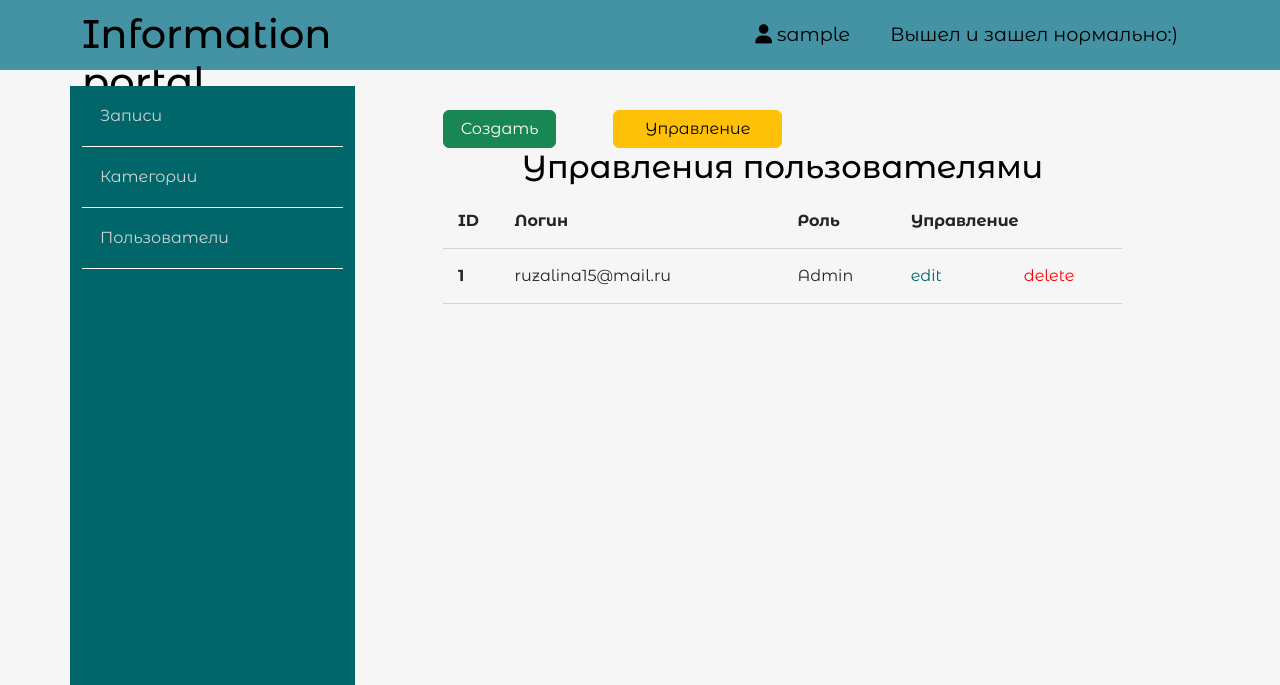
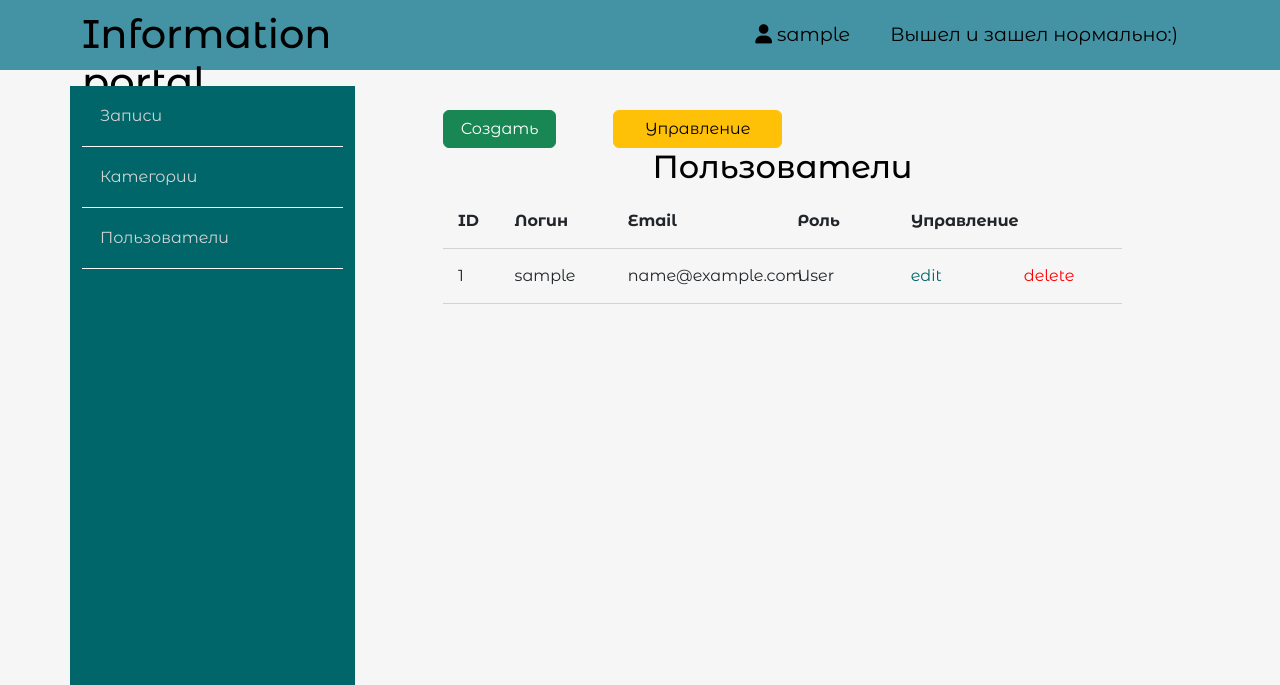
Before and after one commit to SalakhovaRum/42Laba, a PHP site: page /Laba/admin/users/index.php in a window 1280 px wide. Shown: the top 685 px of the page. Run offline with PHP 8.4, Linux system fonts and the light colour scheme; the visitor is signed in with stand-in values (Sample User, id 1); tables that the repository leaves empty or names only in its code hold one stand-in row (values such as "Sample post"); some libraries are stand-ins or nearby versions.

Commit message:
Update, Delete USERS в админке

```diff
--- a/admin/users/index.php
+++ b/admin/users/index.php
@@ -1,5 +1,6 @@
 <?php session_start();
-include "../../path.php"
+include "../../path.php";
+include "../../app/controllers/users.php";
 ?>
 
 <!doctype html>
@@ -35,19 +36,27 @@ include "../../path.php"
                 <a href="<?php echo BASE_URL . "admin/topics/index.php"; ?>" class="col-3 btn btn-warning">Управление</a>
             </div>
             <div class="row title-table">
-                <h2>Управления пользователями</h2>
+                <h2>Пользователи</h2>
                 <div class="col-1">ID</div>
-                <div class="col-5">Логин</div>
+                <div class="col-2">Логин</div>
+                <div class="col-3">Email</div>
                 <div class="col-2">Роль</div>
                 <div class="col-4">Управление</div>
             </div>
+            <?php foreach ($users as $key => $user): ?>
             <div class="row post">
-                <div class="id col-1">1</div>
-                <div class="title col-5">ruzalina15@mail.ru</div>
-                <div class="author col-2">Admin</div>
-                <div class="red col-2"><a href="">edit</a></div>
-                <div class="del col-2"><a href="">delete</a> </div>
+                <div class="col-1"><?=$user['id'];?></div>
+                <div class="col-2"><?=$user['username'];?></div>
+                <div class="col-3"><?=$user['email'];?></div>
+                <?php if ($user['admin'] == 1): ?>
+                    <div class="col-2">Admin</div>
+                <?php else: ?>
+                    <div class="col-2">User</div>
+                <? endif; ?>
+                <div class="red col-2"><a href="edit.php?edit_id=<?=$user['id'];?>">edit</a></div>
+                <div class="del col-2"><a href="index.php?delete_id=<?=$user['id'];?>">delete</a> </div>
             </div>
+            <?php endforeach; ?>
         </div>
     </div>
 </div>
--- a/app/controllers/users.php
+++ b/app/controllers/users.php
@@ -3,6 +3,9 @@ include SITE_ROOT . "/app/databases/db.php";
 
 // errMsg - заполненные поля
 $errMsg = [];
+
+
+$users = selectAll('users');
 
 // Код для формы регистрации
 if($_SERVER['REQUEST_METHOD'] === 'POST' && isset($_POST['button-reg'])){
@@ -130,3 +133,55 @@ if($_SERVER['REQUEST_METHOD'] === 'POST' && isset($_POST['create-user'])){
     $login = '';
     $email = '';
 }
+
+// Код удаления пользователя в админке
+if($_SERVER['REQUEST_METHOD'] === 'GET' && isset($_GET['delete_id'])){
+    $id = $_GET['delete_id'];
+    delete('users', $id);
+    header('location:' . BASE_URL . 'admin/users/index.php');
+}
+
+
+// Редактирование пользователя через админку
+if($_SERVER['REQUEST_METHOD'] === 'GET' && isset($_GET['edit_id'])){
+    $user = selectOne('users', ['id' =>$_GET ['edit_id']]);
+
+    $id = $user['id'];
+    $admin = $user['admin'];
+    $username = $user['username'];
+    $email = $user['email'];
+}
+
+if($_SERVER['REQUEST_METHOD'] === 'POST' && isset($_POST['update-user'])) {
+
+    $id = $_POST['id'];
+    $mail = trim($_POST['mail']);
+    $login = trim($_POST['login']);
+    $pass = trim($_POST['password']);
+    $passS = trim($_POST['pass-second']);
+    $admin = isset($_POST['admin']) ? 1 : 0;
+
+    if ( $login === '') {
+        array_push($errMsg, "Не все поля заполнены!");
+    }elseif (mb_strlen($login, 'UTF-8') < 2) {
+        array_push($errMsg, "Логин должен быть больше 2-х символов");
+    }elseif ($pass !== $passS){
+        array_push($errMsg, 'Пароли должны совпадать');
+    }else{
+        $pas = password_hash($pass, PASSWORD_DEFAULT);
+        if (isset($_POST['admin'])) $admin = 1;
+        $user = [
+            'admin' => $admin,
+            'username' => $login,
+            //'email' => $mail,
+            'password' => $pas,
+        ];
+
+        $user = update('users', $id,  $user);
+        header("location: " . BASE_URL . "admin/users/index.php");
+    }
+}else{
+    $login = '';
+    $email = '';
+
+}
```
Also changed, not shown: admin/users/edit.php (added, +85 -0 lines).
